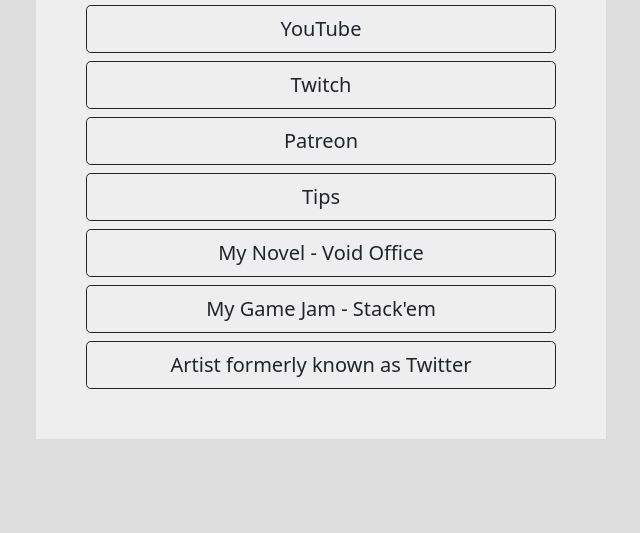
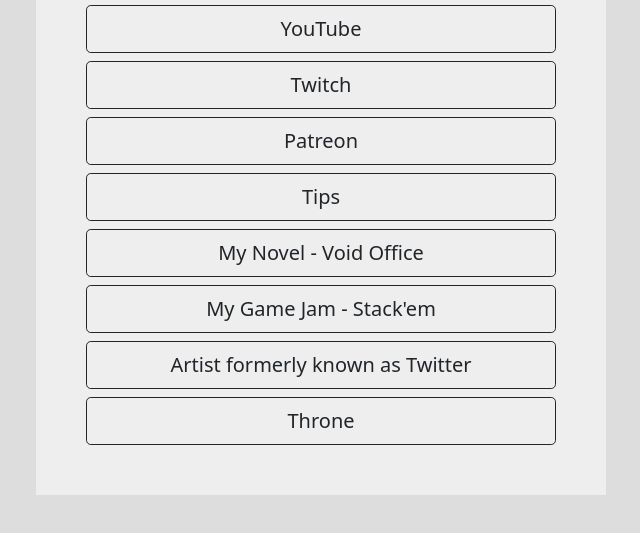
Before and after one commit to Ms-Dance/Links, a plain HTML site: page index.html in a window 1280 px wide. Shown: the part 207-740 px from the top of the page, without its empty margins (319-959 px from the left). Drawn offline with nearby package versions, Linux system fonts and the light colour scheme.

Commit message:
Update index.html

```diff
--- a/index.html
+++ b/index.html
@@ -18,6 +18,7 @@
                     <a class="btn btn-lg btn-outline-dark" href="https://books2read.com/VoidOffice">My Novel - Void Office</a>
                     <a class="btn btn-lg btn-outline-dark" href="https://ms-avery-dance.itch.io/stackem">My Game Jam - Stack'em</a>
                     <a class="btn btn-lg btn-outline-dark" href="https://twitter.com/MsAveryDance">Artist formerly known as Twitter</a>
+                    <a class="btn btn-lg btn-outline-dark" href="https://throne.com/msdance">Throne</a>
                 </div>
             </div>
         </div>
```
